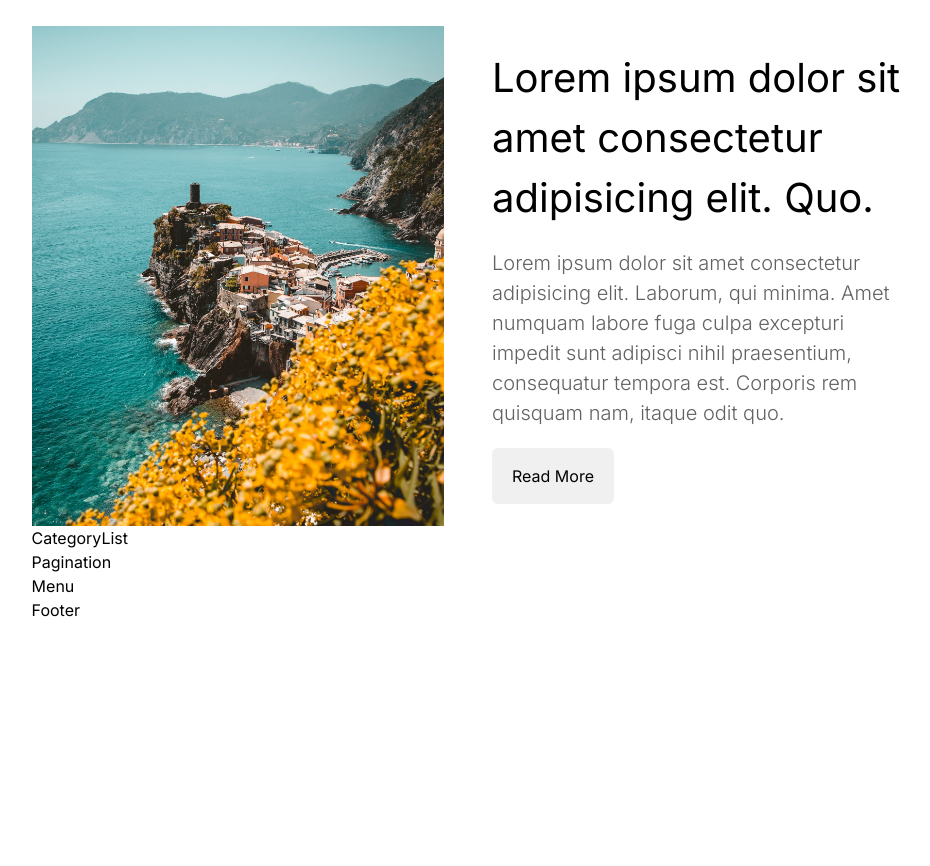
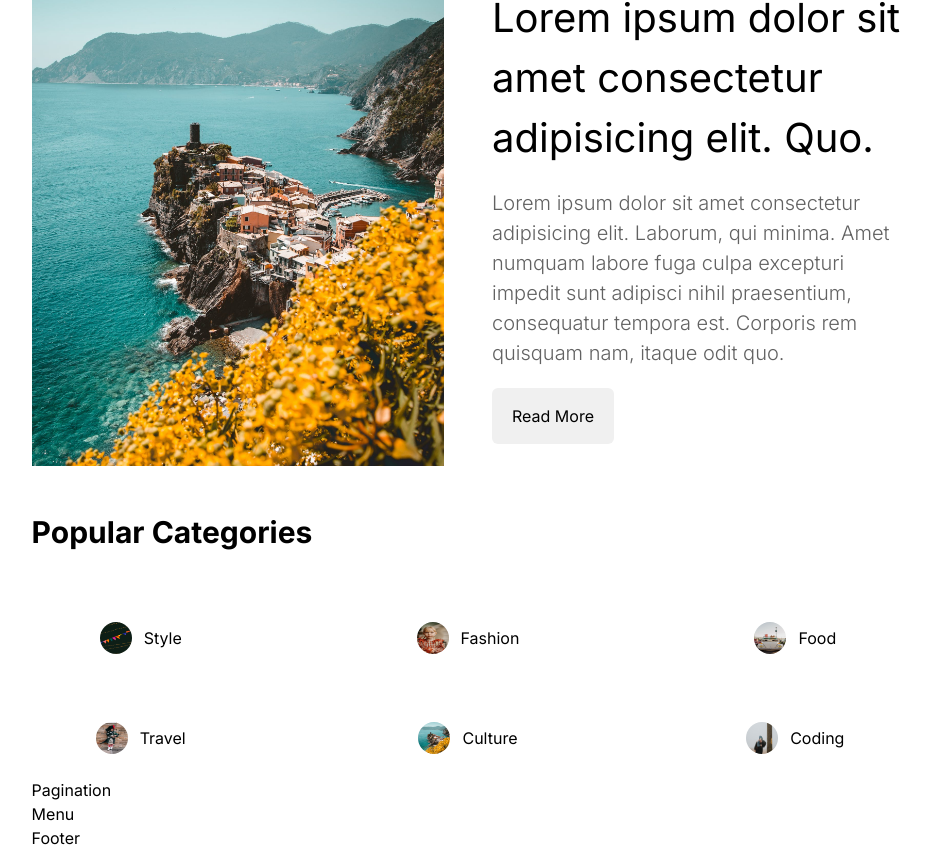
Before and after one commit to Adetimmy/Blog, a Next.js app: page / in a window 1280 px wide. Shown: the part 524-1390 px from the top of the page, without its empty margins (172-1102 px from the left). Before the commit the page ends 1162 px from the top, so only its background shows below. Built offline with nearby package versions, Linux system fonts and the light colour scheme.

Commit message:
category component set up

```diff
--- a/src/app/components/CategoryList.tsx
+++ b/src/app/components/CategoryList.tsx
@@ -1,7 +1,75 @@
+import Image from 'next/image'
+import Link from 'next/link'
 import React from 'react'
 
 export const CategoryList = () => {
+
+const categoiesData = [
+  {
+    title: "Style",
+    image:"/style.png",
+    color:"#57c4ff31",
+    link:"/blog?cat=style"
+  },
+  {
+    title: "Fashion",
+    image:"/fashion.png",
+    color:"#da85c731",
+    link:"/blog"
+  },
+  {
+    title: "Food",
+    image:"/food.png",
+    color:"#7fb88133",
+    link:"/blog"
+  },
+  {
+    title: "Travel",
+    image:"/travel.png",
+    color:"#ff795736",
+    link:"/blog"
+  },
+  {
+    title: "Culture",
+    image:"/culture.png",
+    color:"#ffb04f45",
+    link:"/blog"
+  },
+  {
+    title: "Coding",
+    image:"/coding.png",
+    color:"#5e4fff31",
+    link:"/blog"
+  },
+]
+
+
   return (
-    <div>CategoryList</div>
+    <div>
+      <h1 className='my-12 font-bold text-3xl'>Popular Categories</h1>
+      <div className='flex gap-5 flex-wrap justify-between '>
+        {
+          categoiesData.map(category => (
+              <Link
+              key={category.title}
+              href={category.link}
+              className={`flex items-center  bg-[${category.color}] gap-3 w-full md:w-[45%] lg:w-[25%] xl-w-[20%] 2xl:w-[15%]  h-20 justify-center rounded-xl`
+                        }
+              >
+                <Image
+                src={category.image}
+                alt=''
+                width={32}
+                height={32}
+                className='rounded-full aspect-square'
+
+                />
+                {category.title}
+              </Link>
+
+          ))
+        }
+        </div>
+    </div>
   )
 }
--- a/src/app/components/Featured.tsx
+++ b/src/app/components/Featured.tsx
@@ -4,11 +4,11 @@ import React from 'react'
 export const Featured = () => {
   return (
     <div className='mt-8'>
-      <h1 className='text-8xl font-light'>
+      <h1 className='sm:text-[36px] text-[24px] xl:text-[72px] lg:text-[64px] md:text-[48px] 2xl:text-[96px] font-light'>
         <b className='font-bold'>Hey, Adetimmy here!</b> Discover my stories and creative ideas.
       </h1>
       <div className='mt-16 flex items-center gap-12'>
-        <div className='flex-1 h-[500px] relative'>
+        <div className='lg:flex flex-1 h-[500px] relative hidden'>
           <Image src='/p1.jpeg' alt='img' fill className='object-cover'/>
         </div>
         <div className='flex-1 flex-col gap-5 flex'>
```
